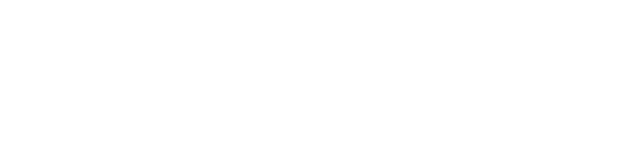
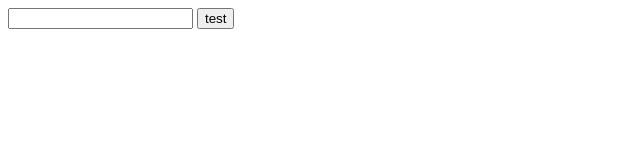
Before and after one commit to NikitaFrontWeb/test-react, a plain HTML site: page index.html in a window 1280 px wide. Shown: the whole page, without its empty margins (0-640 px from the left). Drawn offline with Linux system fonts and the light colour scheme.

Commit message:
update index.html in second branch

```diff
--- a/index.html
+++ b/index.html
@@ -6,6 +6,10 @@
     <title>Document</title>
 </head>
 <body>
-
+    <!-- code second bracnh -->
+    <form action="#" class="second">
+        <input type="text">
+        <button>test</button>
+    </form>
 </body>
 </html>
```
